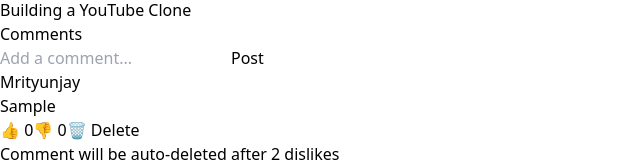
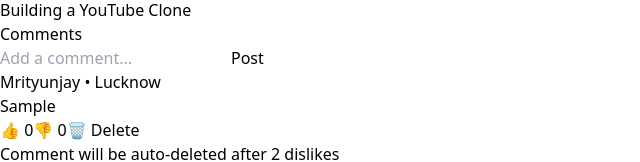
Before and after one commit to anshnarayan777/youtube-clone, a React app in the folder frontend/: page /video in a window 1280 px wide. Both pictures are taken after typing "Sample" into the empty fields and a click on the button "Post". Shown: the part 322-484 px from the top of the page, without its empty margins (0-640 px from the left). Built offline with nearby package versions, Linux system fonts and the light colour scheme; the HTML template or start-up script is replaced by a standard one.

Commit message:
Added city display for comments

```diff
--- a/frontend/src/pages/VideoPage.jsx
+++ b/frontend/src/pages/VideoPage.jsx
@@ -18,6 +18,7 @@
       ...comments,
       {
         text: comment,
+        city: "Lucknow",
         likes: 0,
         dislikes: 0,
       },
@@ -97,7 +98,7 @@
               className="bg-zinc-900 p-4 rounded"
             >
               <p className="font-bold">
-                Mrityunjay
+                Mrityunjay • {item.city}
               </p>
 
               <p className="mt-2">
```
